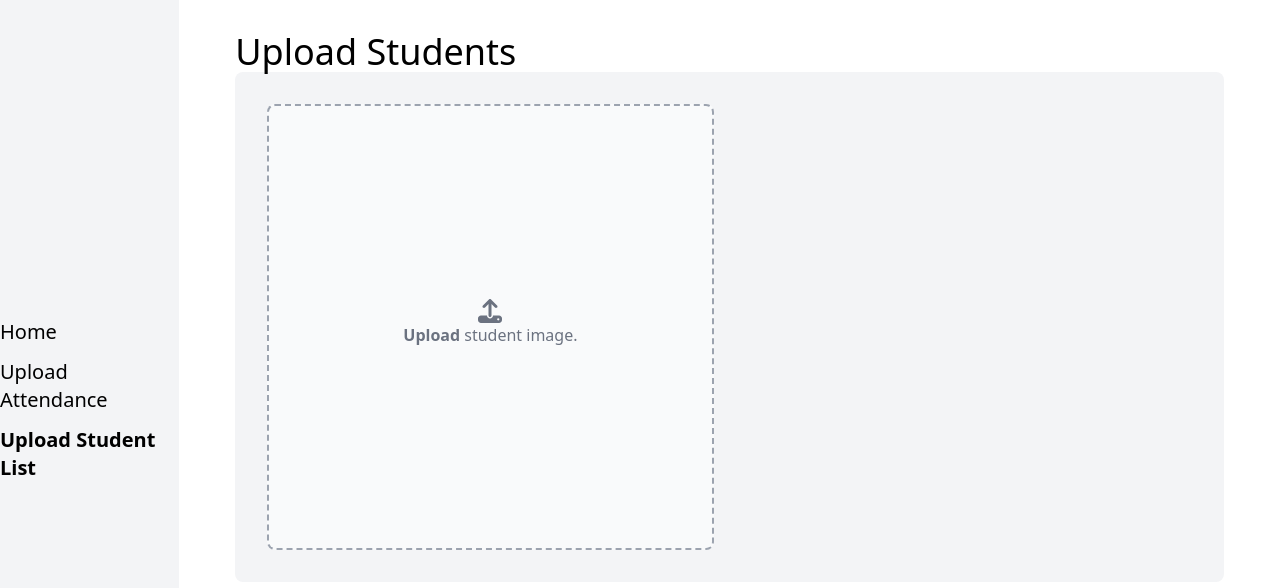
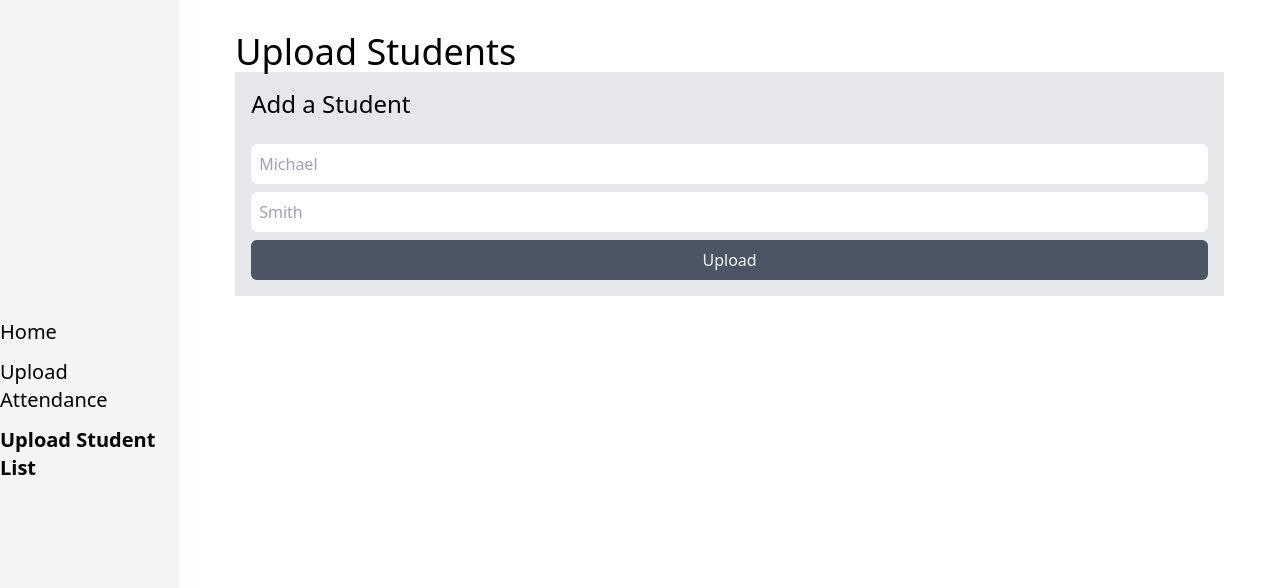
Before and after one commit to andrewchu16/attendance-tracker, a React (Vite) app in the folder frontend/: page /upload-students in a window 1280 px wide. Shown: the top 588 px of the page. Built offline with nearby package versions, Linux system fonts and the light colour scheme.

Commit message:
upload student

```diff
--- a/frontend/src/pages/PeopleUpload.jsx
+++ b/frontend/src/pages/PeopleUpload.jsx
@@ -3,67 +3,25 @@ import localforage from "localforage";
 import { FontAwesomeIcon } from "@fortawesome/react-fontawesome";
 import { faUpload } from "@fortawesome/free-solid-svg-icons";
 
-function NewPeopleButton({ uploadFile }) {
-  const handleFileChange = (e) => {
-    if (e.target.files) {
-      uploadFile(e.target.files[0]);
-    }
-  };
-
+function NewPersonForm() {
   return (
-    <div className="flex items-center justify-center rounded-lg">
-      <label
-        htmlFor="user_photo"
-        className="flex flex-col items-center justify-center w-full aspect-square border-2 border-gray-400 border-dashed rounded-lg cursor-pointer bg-gray-50 hover:bg-gray-100"
-      >
-        <FontAwesomeIcon icon={faUpload} className="text-gray-500 text-2xl" />
-        <p className="mb-2 text-gray-500">
-          <span className="font-semibold">Upload</span> student image.
-        </p>
-        <input
-          id="user_photo"
-          type="file"
-          className="hidden"
-          accept="image/*"
-          onChange={handleFileChange}
-        />
-      </label>
-    </div>
+    <form action="http://127.0.0.1/upload_student" method="POST" encType="multipart/form-data" className="bg-gray-200 flex flex-col gap-2 p-4" >
+      <h2 className="text-2xl mb-4">Add a Student</h2>
+      <input name="first_name" type="text" className="bg-white p-2 rounded-md" placeholder="Michael" />
+      <input name="last_name" type="text" className="bg-white p-2 rounded-md" placeholder="Smith" />
+      <button type="submit" className="bg-gray-600 text-gray-100 p-2 rounded-md hover:bg-gray-700 transition-colors">Upload</button>
+    </form>
   );
 }
 
-function PeopleUpload(){
-  const handleUpload = (file) => {
-    console.log(file);
-    localforage.getItem("people").then((value) => {
-      const newAttendance = {
-        image: file,
-        user_id:
-          value !== null ? value[value.length - 1]["ticket_id"] + 1 : 0,
-      };
-      localforage
-        .setItem(
-          "people",
-          value !== null ? [...value, newAttendance] : [newAttendance]
-        )
-        .then((value) => {
-          setAttendances([
-            ...attendances,
-            <AttendanceImage
-              image={window.URL.createObjectURL(newAttendance.image)}
-              user_id={newAttendance.ticket_id}
-              key={newAttendance.ticket_id}
-            />,
-          ]);
-        });
-    });
-  };
+function PeopleUpload() {
+
   return(
     <div className="mb-8 py-8 px-14">
       <h1 className="text-4xl">Upload Students</h1>
-      <div className="grid grid-cols-2 bg-gray-100 rounded-lg gap-8 w-full px-8 py-8">
-        <NewPeopleButton uploadFile={handleUpload} />
-      </div>
+      <NewPersonForm />
+      {/* <div className="grid grid-cols-2 bg-gray-100 rounded-lg gap-8 w-full px-8 py-8">
+      </div> */}
     </div>
   )
 }
```
